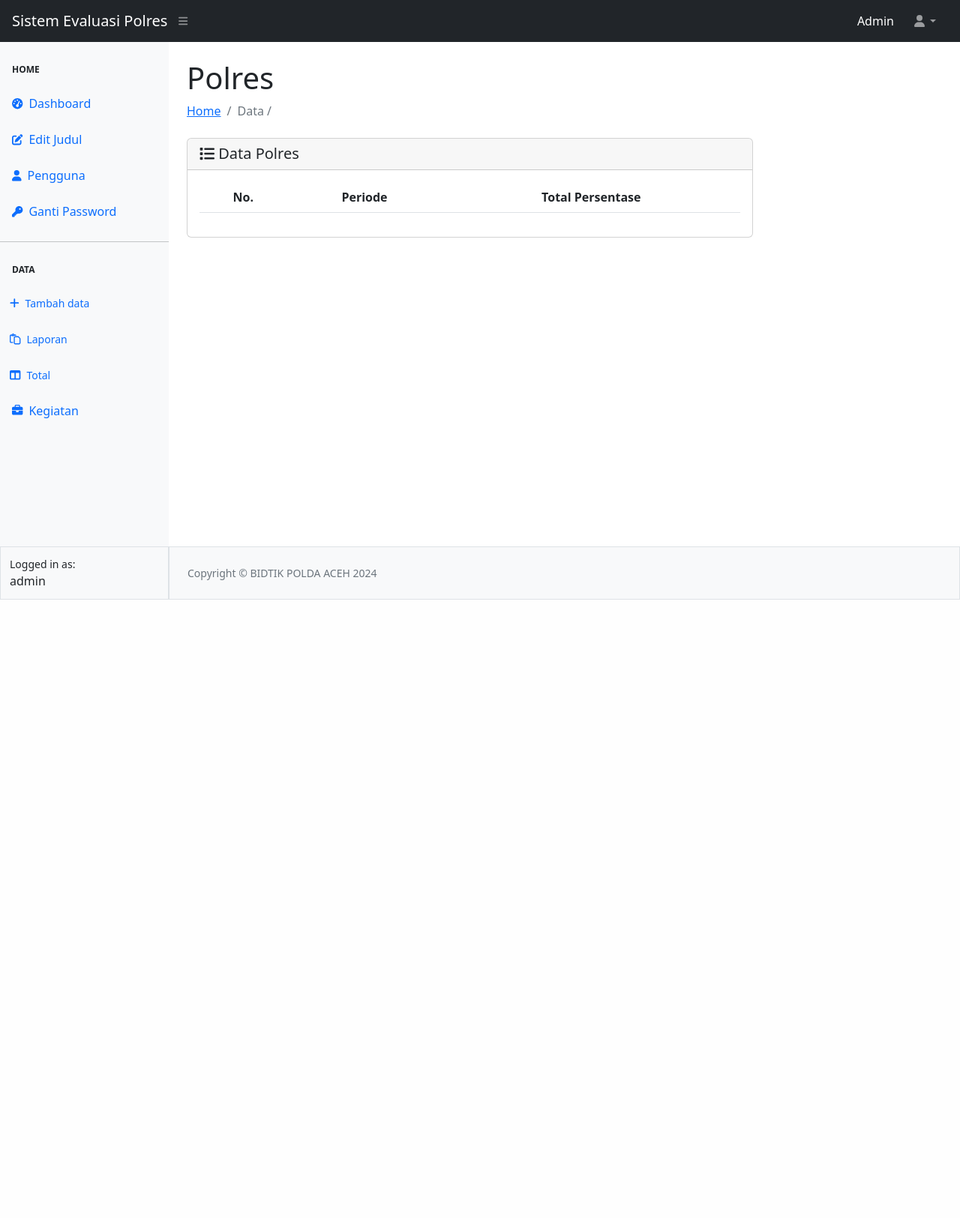
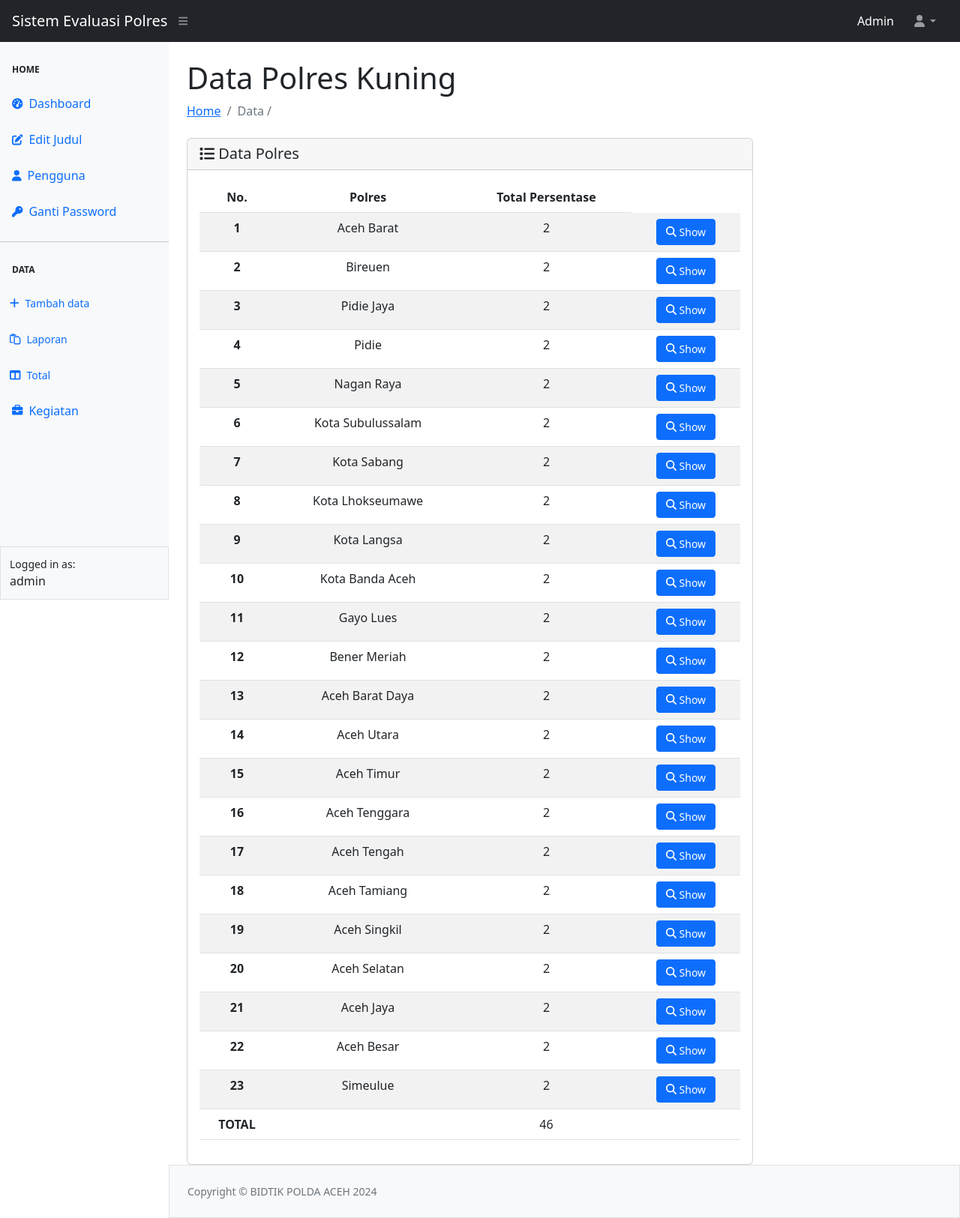
Before and after one commit to Papazy/Sistem-Evaluasi-Polres, a PHP site: page /Sistem-Evaluasi-Polres-main/tabel/warning.php in a window 1280 px wide. Shown: the whole page at 75% size. Before the commit the page ends 800 px from the top, so only its background shows below. Run offline with PHP 8.4, Linux system fonts and the light colour scheme; a user stored in the database is signed in; data comes from the database, SQL or seed files in the repository; lists and menus that the app fills with data are empty; some libraries are stand-ins or nearby versions.

Commit message:
melanjutkan fitur card dashboard

```diff
--- a/index.php
+++ b/index.php
@@ -33,7 +33,6 @@
 
 $queryPG = mysqli_query($koneksi, "SELECT DISTINCT Polres FROM persentase_polres");
 $POLRES_ALL =  array();
-$NILAI_POLRES_ALL = array(50, 60, 70, 80, 90, 85, 75, 65, 55, 45, 40, 35, 30, 25, 20, 15, 10, 5, 10, 15, 20, 25, 30);
 $i = 0;
 while($polres = mysqli_fetch_array($queryPG)){
     $POLRES_ALL[$i] = $polres['Polres'];
--- a/tabel/warning.php
+++ b/tabel/warning.php
@@ -14,53 +14,55 @@
     require_once "../tamplate/navbar.php";
     require_once "../tamplate/sidebar.php";
 
-    $nama_kota = "";
-    if(isset($_GET['q'])) {
-        // Ambil nilai dari parameter q
-        $nama_kota = $_GET['q'];
-    }
-
-    $PERIODE = array();
-    $PERSENTASE = array();
-
-    $query = mysqli_query($koneksi, "SELECT DISTINCT Periode FROM persentase_polres WHERE Polres = '$nama_kota'");
-    while($data = mysqli_fetch_array($query)){
-        // var_dump($data["Periode"]);
-        $PERIODE[] = $data["Periode"];
-    }
-
-    foreach ($PERIODE as $period){
-        $total = 0;
-        $count = 0;
-        $query = mysqli_query($koneksi, "SELECT Persentase FROM persentase_polres WHERE Polres = '$nama_kota' AND Periode = '$period'");
-        while($data = mysqli_fetch_array($query)){
-            // var_dump($data["Persentase"]);
-            // var_dump($data["Persentase"]);
-            $total = $total + (float)$data["Persentase"];
-            $count++;
-        }
-        $PERSENTASE[] = ($total/$count);
+    $Min = 0;
+    $Max = 0;
+    $queryMinMax = mysqli_query($koneksi, "SELECT Min, Max FROM laporan_polres");
+    while($data = mysqli_fetch_array($queryMinMax)){
+        $Min = $data['Min'];
+        $Max = $data['Max'];
+        break;
     }
 
 
-    // var_dump($PERIODE);
-    // var_dump($PERSENTASE);
+    $queryPG = mysqli_query($koneksi, "SELECT DISTINCT Polres FROM persentase_polres");
+    $POLRES_ALL =  array();
+    $i = 0;
+    while($polres = mysqli_fetch_array($queryPG)){
+        $POLRES_ALL[$i] = $polres['Polres'];
+        $i++;
+    }
+    $NILAI_POLRES_ALL = array();
 
+    foreach($POLRES_ALL as $satuan){
+        $queryNilai = mysqli_query($koneksi, "SELECT * FROM persentase_polres WHERE Polres = '$satuan'");
+        $nilai = 0;
+        $jumlah = 0;
+        while($data = mysqli_fetch_array($queryNilai)){
+            $nilai = $data['Persentase'];
+            if ($nilai <  $Max && $nilai > $Min){
+                $jumlah++;
+            }
+        }
+        $NILAI_POLRES_ALL[] = $jumlah;
+
+    }
+
+    // var_dump($NILAI_POLRES_ALL);
 
 ?>
 
 <div id="layoutSidenav_content">
     <main>
         <div class="container-fluid px-4">
-            <h1 class="mt-4">Polres <?= $nama_kota; ?></h1>
+            <h1 class="mt-4">Data Polres Kuning</h1>
             <ol class="breadcrumb mb-4">
                 <li class="breadcrumb-item"><a href="../index.php">Home</a></li>
-                <li class="breadcrumb-item active">Data / <?= $nama_kota; ?></li>
+                <li class="breadcrumb-item active">Data /</li>
             </ol>
 
                 <div class="card w-75">
                     <div class="card-header">
-                        <span class="h5 my-2"><i class="fa-solid fa-list"></i> Data Polres <?= $nama_kota; ?></span>
+                        <span class="h5 my-2"><i class="fa-solid fa-list"></i> Data Polres</span>
 
                     </div>
                     <div class="card-body ">
@@ -93,7 +95,7 @@
                                 <tr>
                                     <th scope="col">No.</th>
                                     <th scope="col">
-                                        <center>Periode</center>
+                                        <center>Polres</center>
                                     </th>
                                     <th scope="col">
                                         <center>Total Persentase</center>
@@ -103,23 +105,34 @@
 
                             <tbody>
                                 <?php
-                            $i = 0;
+                                    $i = 0;
+                                    $TOTAL_PG = 0;
+                                    foreach($POLRES_ALL as $polres){
 
-                            foreach($PERIODE as $period){
-
-                             ?>
+                                        if ($NILAI_POLRES_ALL[$i] == 0){
+                                            $i++;
+                                            continue;
+                                        }
+                                        $TOTAL_PG += $NILAI_POLRES_ALL[$i];
+                                ?>
 
                                 <tr>
-                                    <th scope="row"><?= $i +1 ?></th>
-                                    <td align="center"><?= $period ?></td>
-                                    <td align="center"><?= $PERSENTASE[$i] ?></td>
+                                    <th scope="row"><?=$i+1;?></th>
+                                    <td align="center"><?= $polres;?></td>
+                                    <td align="center"><?= $NILAI_POLRES_ALL[$i]?></td>
                                     <td align="center">
                                         <a href="" class="btn btn-sm btn-primary"><i class="fa-solid fa-magnifying-glass"></i> Show</a>
 
                                     </td>
                                 </tr>
 
-                                <?php $i++; } ?>
+                                <?php $i++;} ?>
+                                <tr>
+                                    <th scope="row">TOTAL</th>
+                                    <td align="center"></td>
+                                    <td align="center"><?= $TOTAL_PG?></td>
+                                    <td align="center"></td>
+                                </tr>
                             </tbody>
 
                         </table>
```
Also changed, not shown: tabel/danger.php (+53 -40 lines), tabel/success.php (+55 -5 lines).
